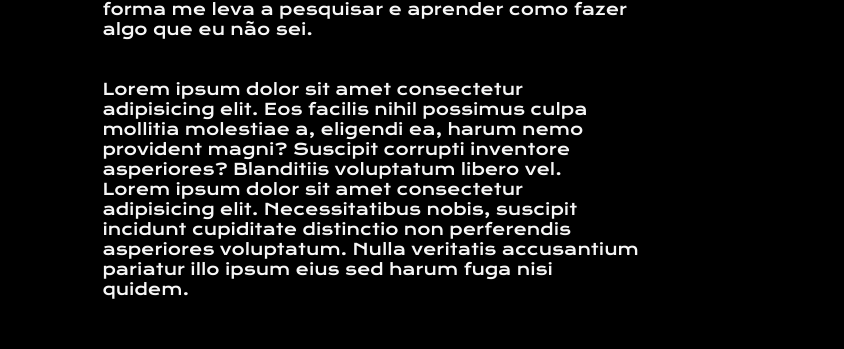
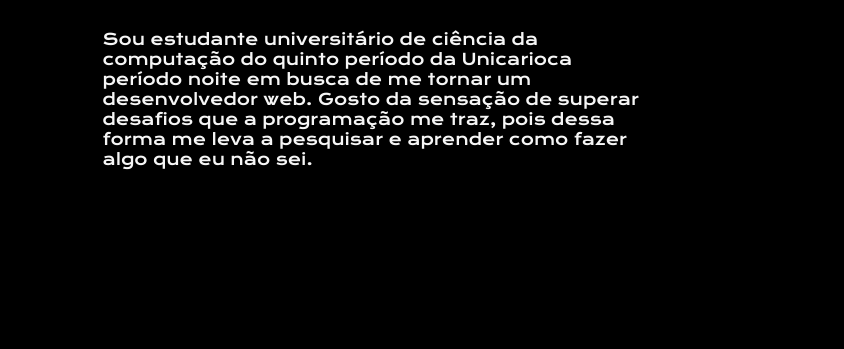
Before and after one commit to pedro7vilela/portifolio, a plain HTML site: page about.html in a window 1280 px wide. Shown: the part 308-657 px from the top of the page, 0-844 px from the left. Drawn offline with nearby package versions, Linux system fonts and the light colour scheme.

Commit message:
sobre min

```diff
--- a/about.html
+++ b/about.html
@@ -40,10 +40,7 @@
                 Sou estudante universitário de ciência da computação do quinto período da Unicarioca período noite em busca de me tornar um desenvolvedor web.
                 Gosto da sensação de superar desafios que a programação me traz, pois dessa forma me leva a pesquisar e aprender como fazer algo que eu não sei.
             </p>
-            <p>
-                Lorem ipsum dolor sit amet consectetur adipisicing elit. Eos facilis nihil possimus culpa mollitia molestiae a, eligendi ea, harum nemo provident magni? Suscipit corrupti inventore asperiores? Blanditiis voluptatum libero vel. <br>
-                Lorem ipsum dolor sit amet consectetur adipisicing elit. Necessitatibus nobis, suscipit incidunt cupiditate distinctio non perferendis asperiores voluptatum. Nulla veritatis accusantium pariatur illo ipsum eius sed harum fuga nisi quidem.
-            </p>
+
         </section>
         <img src="assets/img/WhatsApp Image 2025-06-05 at 17.58.37.jpeg" alt="pedro" class="imagem">
     </main>
```
